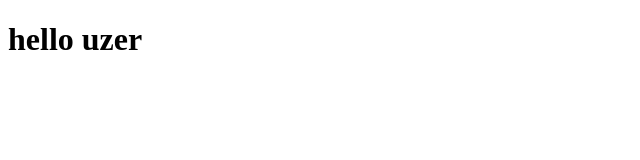
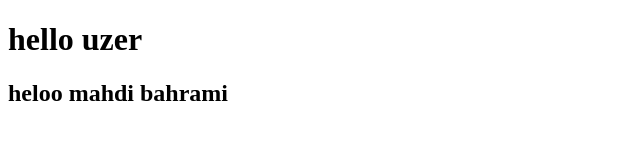
Before and after one commit to mahdi1384er/uzer, a plain HTML site: page index.html in a window 1280 px wide. Shown: the whole page, without its empty margins (0-640 px from the left). Drawn offline with Linux system fonts and the light colour scheme.

Commit message:
add file html cret h2

```diff
--- a/index.html
+++ b/index.html
@@ -10,6 +10,8 @@
 
     <h1>hello uzer</h1>
 
+    <h2>heloo mahdi bahrami</h2>
+
     <script src="app.js"></script>
 </body>
 </html>
```
